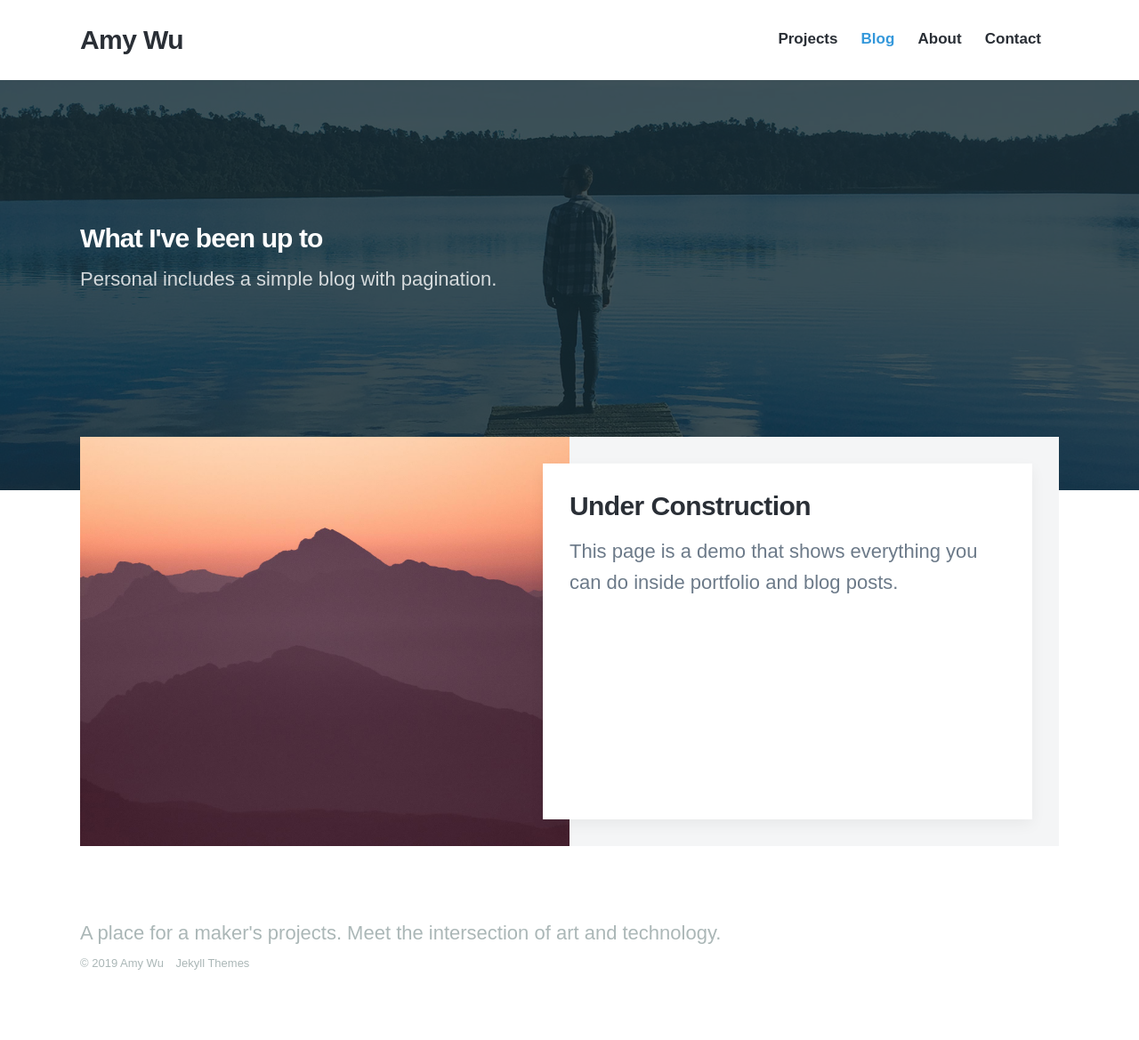
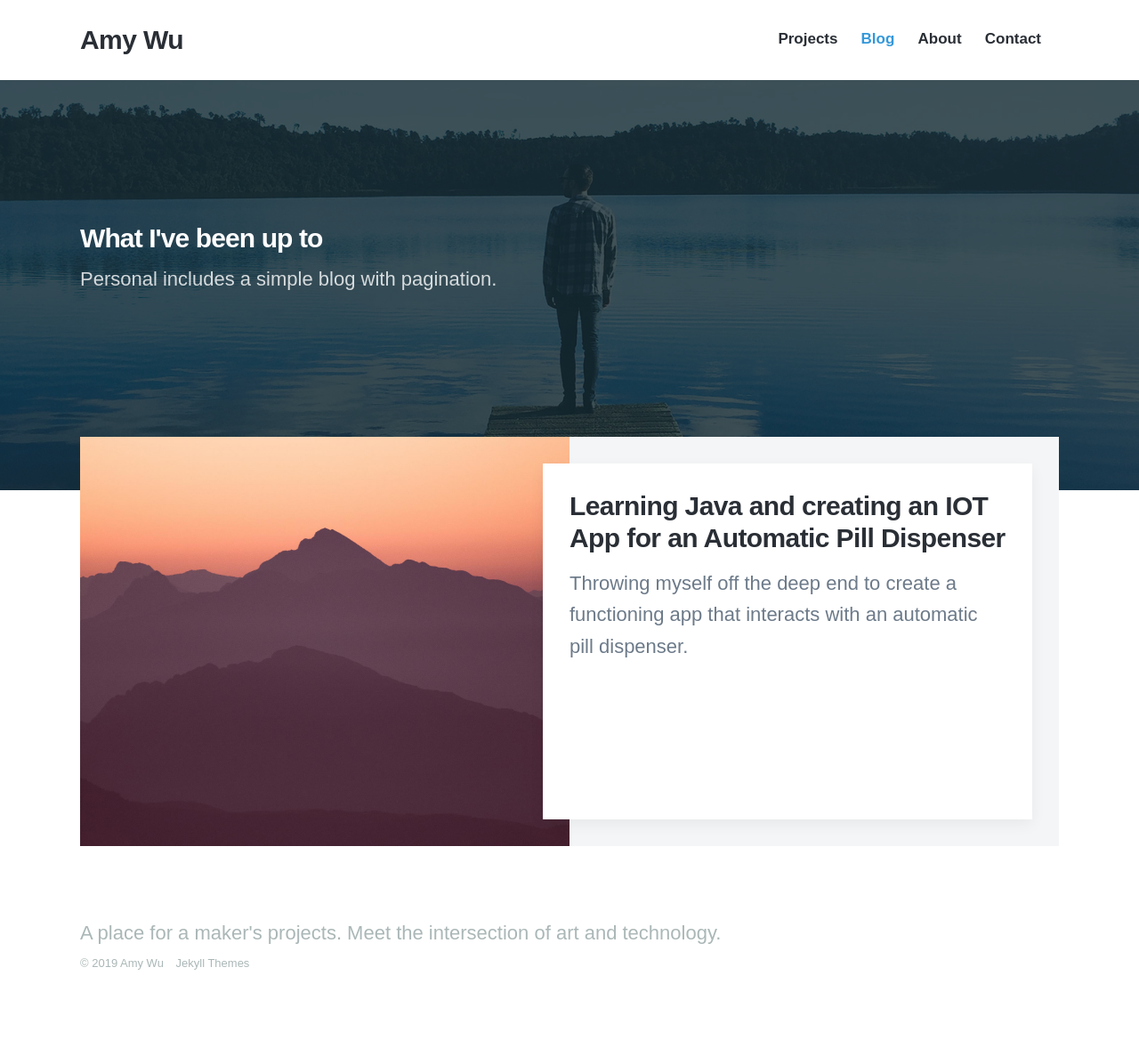
Before and after one commit to amymuwu/website3.0, a Jekyll site: the page built from blog/index.html, in a window 1280 px wide. Shown: the whole page at 89% size. Built offline with Jekyll 4.4.1, drawn with Linux system fonts in a browser that asks for light colours; nearby versions of some CDN libraries; some web fonts are replaced; the list of posts is cut into pages by our own code.

Commit message:
Update 2018-06-30-demo-post.md

```diff
--- a/_posts/2018-06-30-demo-post.md
+++ b/_posts/2018-06-30-demo-post.md
@@ -1,8 +1,22 @@
 ---
-title: 'Under Construction'
+title: 'Learning Java and creating an IOT App for an Automatic Pill Dispenser'
 date: 2018-06-30 00:00:00
-description: This page is a demo that shows everything you can do inside portfolio and blog posts.
+description: Throwing myself off the deep end to create a functioning app that interacts with an automatic pill dispenser.
 featured_image: '/images/demo/demo-square.jpg'
 ---
 
-![](/images/demo/demo-landscape.jpg)
+I am throwing myself into the deep end again.  This time, I threw myself into the figurative pool of android app development.  Why android?  Simple.  I don't own a Mac (and getting it onto the app store will be hard).
+
+**Target Audience:** elderly, caregivers, pharmacists, nurses, doctors
+
+**Objectives:** Retrieving medication data from the user, setting appropriate local and device alarms/reminders, sending data to Firebase
+
+**Requirements:** simple to use, easy to see, connects user with device and caregivers
+
+1. Wireframing
+![My Wireframe](https://i.imgur.com/hcfLjIJ.png)
+The app needs to simple and easy to use.  I drew up a wireframe to make sure I included all the features.  In the end, I got rid of the pop-up tool bar because it was not a shortcut - just an alternative route - which might make it confusing for the user.
+
+2. Android Studio
+![The App](https://i.imgur.com/zXUddMp.png)
+Yes, I skipped from wireframing to making the actual app. I did it because this project deadline is in a month.  WIP of course!
```
